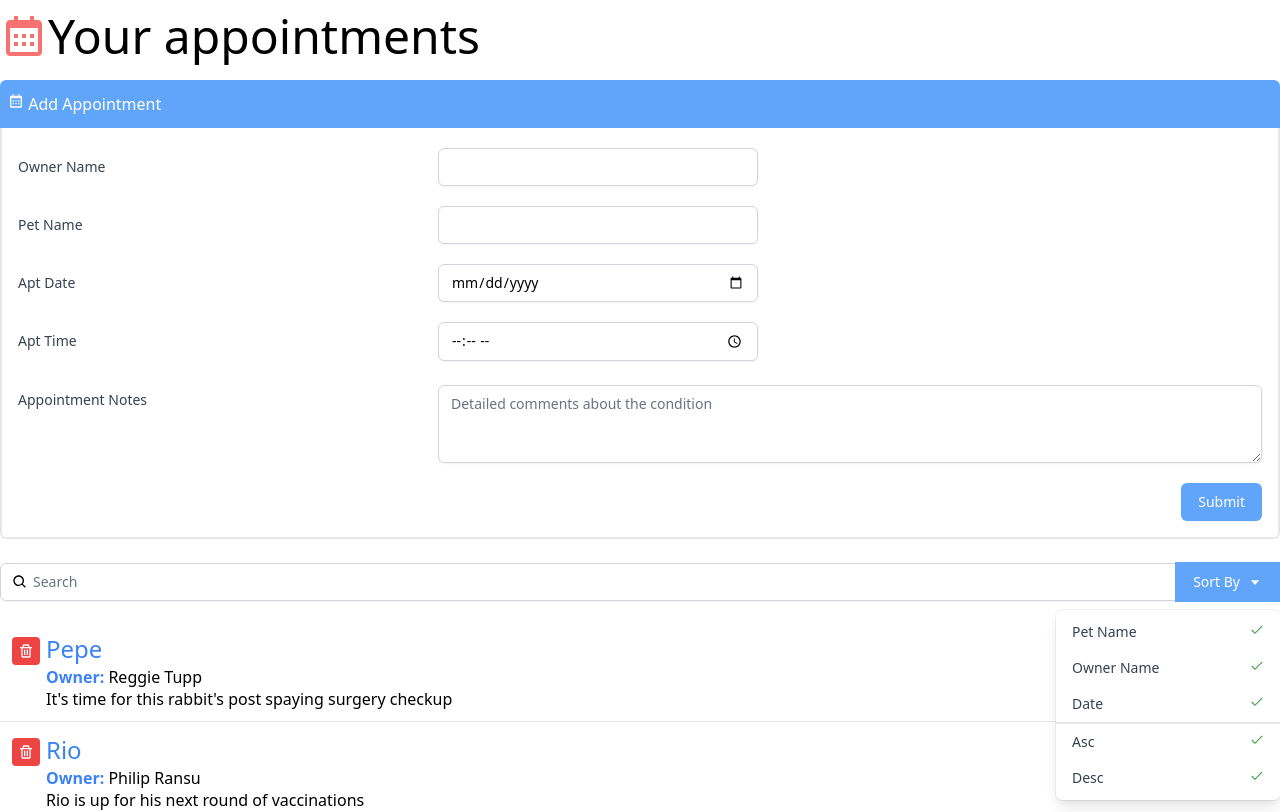
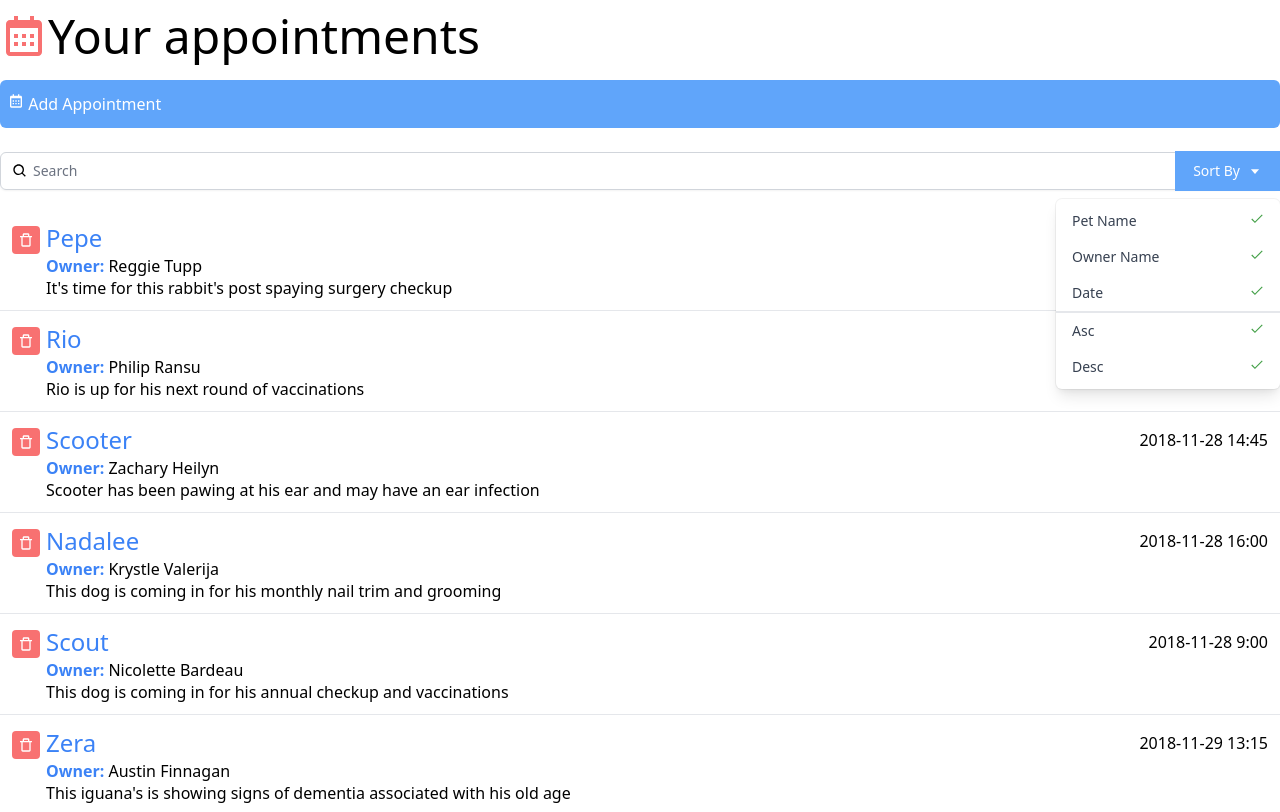
Before and after one commit to Meliwi/ReactJs-Building-interface, a React (Create React App) app: page / in a window 1280 px wide. Shown: the top 812 px of the page. Built offline with nearby package versions, Linux system fonts and the light colour scheme.

Commit message:
useState Hook and conditional classes

```diff
--- a/src/App.js
+++ b/src/App.js
@@ -1,6 +1,7 @@
-import {BiCalendar, BiTrash} from "react-icons/bi";
+import {BiCalendar} from "react-icons/bi";
 import Search from "./components/Search";
 import AddAppointments from "./components/AddAppointments";
+import AppointmentInfo from "./components/AppointmentInfo";
 import appoinmentList from "./data.json";
 
 function App() {
@@ -19,19 +20,8 @@ function App() {
         {/*Se crea un ul y dentro de este a la lista que hemos importado se mapea por los elementos que se encuentran en nuestra data.json */}
         <ul className= "divide-y divide-gray-200">
           {appoinmentList.map(appointment => (
-            <li className="px-3 py-3 flex items-start">
-              <button type="button"
-                className="p-1.5 mr-1.5 mt-1 rounded text-white bg-red-500 hover:bg-yellow-700 focus:outline-none focus:ring-2 focus:ring-offset-2 focus:ring-blue-500">
-                <BiTrash /></button>
-              <div className="flex-grow">
-                <div className="flex items-center">
-                  <span className="flex-none font-medium text-2xl text-blue-500">{appointment.petName}</span>
-                  <span className="flex-grow text-right">{appointment.aptDate}</span>
-                </div>
-                <div><b className="font-bold text-blue-500">Owner:</b> {appointment.ownerName}</div>
-                <div className="leading-tight">{appointment.aptNotes}</div>
-              </div>
-            </li>
+            <AppointmentInfo key={appointment.id}
+            appointment={appointment}/>
           ))
           }
         </ul>
--- a/src/components/AddAppointments.js
+++ b/src/components/AddAppointments.js
@@ -1,20 +1,30 @@
 import {BiCalendar} from 'react-icons/bi';
+import {useState} from 'react';
 
 const AddAppointment = () => {
+    {/* this is what's going to allow our application to show or hide the rest of the form*/}
+    let [toggleForm, setToggleForm] = useState(false)
     return(
         <div>
             {/*
-
             -bg-blue-400: Creación de un botón con color blue-400 (estos colores están listados en la
                 página de la documentación de tailwindcss)
             -rounded-t-md: border-top-left-radius: 0.375rem; border-top-right-radius: 0.375rem;
             */}
-            <button className="bg-blue-400 text-white px-2 py-3 w-full text-left rounded-t-md">
+            {/*necesitamos crear un evento para el botón, al clickear se ejecuta un arrow function,
+            el cual usa el método setToggleForm y setea el toggleform a lo opuesto que esta nuestro toggleForm
+
+            -- Revisa el estado del toggleForm si es true entonces nuestro button tiene estilo rounded-t-md
+            si no este será rounded-md
+            */}
+            <button onClick = {() => {setToggleForm(!toggleForm)}}
+                className={`bg-blue-400 text-white px-2 py-3 w-full text-left rounded-t-md
+                ${toggleForm ? 'rounded-t-md' : 'rounded-md'}`}>
                 <div><BiCalendar className="inline-block align-text-top" /> Add Appointment</div>
             </button>
-            {/*
-            -border-r-2: border-rigth-width:2px
-            */}
+            {
+                //check for the toggle form and if it exists display the form
+                toggleForm  &&
                 <div className="border-r-2 border-b-2 border-l-2 border-light-blue-500 rounded-b-md pl-4 pr-4 pb-4">
                     <div className="sm:grid sm:grid-cols-3 sm:gap-4 sm:items-start  sm:pt-5">
                         <label htmlFor="ownerName" className="block text-sm font-medium text-gray-700 sm:mt-px sm:pt-2">
@@ -65,8 +75,6 @@ const AddAppointment = () => {
                             className="shadow-sm focus:ring-indigo-500 focus:border-indigo-500 mt-1 block w-full sm:text-sm border-gray-300 rounded-md" placeholder="Detailed comments about the condition"></textarea>
                         </div>
                     </div>
-
-
                     <div className="pt-5">
                         <div className="flex justify-end">
                         <button type="submit" className="ml-3 inline-flex justify-center py-2 px-4 border border-transparent shadow-sm text-sm font-medium rounded-md text-white bg-blue-400 hover:bg-blue-700 focus:outline-none focus:ring-2 focus:ring-offset-2 focus:ring-blue-400">
@@ -75,10 +83,9 @@ const AddAppointment = () => {
                         </div>
                     </div>
                 </div>
+            }
       </div>
     );
-
-
 }
 
 export default AddAppointment;
--- /dev/null
+++ b/src/components/AppointmentInfo.js
@@ -0,0 +1,27 @@
+import {BiTrash, BiTrashAlt} from "react-icons/bi";
+
+//Este componente es el que contiene la información
+// que se encuentra en nuestro data.json
+const AppointmentInfo = ({appointment}) =>{
+    return(
+        //items-start: este sirve para alinear los items al inicio del contenedor
+        <li className="px-3 py-3 flex items-start">
+            {/*p-1.5: padding 1.5*/}
+            <button type="button"
+            className=" p-1.5 mr-1.5 mt-1 rounded text-white bg-red-400 hover:bg-yellow-700 focus:outline-none focus:ring-2 focus:ring-offset-2 focus:ring-blue-500">
+            <BiTrashAlt /></button>
+            {/*flex-grow: se usa cuando se quiere que el elemento llene todo el espacio disponible*/}
+            <div className="flex-grow">
+                <div className="flex items-center">
+                    <span className="flex-none font-medium text-2xl text-blue-500">{appointment.petName}</span>
+                    <span className="flex-grow text-right">{appointment.aptDate}</span>
+                </div>
+                <div><b className="font-bold text-blue-500">Owner:</b> {appointment.ownerName}</div>
+                {/*leading tight: line height 1.25*/}
+                <div className="leading-tight">{appointment.aptNotes}</div>
+            </div>
+        </li>
+    )
+}
+
+export default AppointmentInfo;
```
Lines whose indentation alone changed are shown as unchanged.
